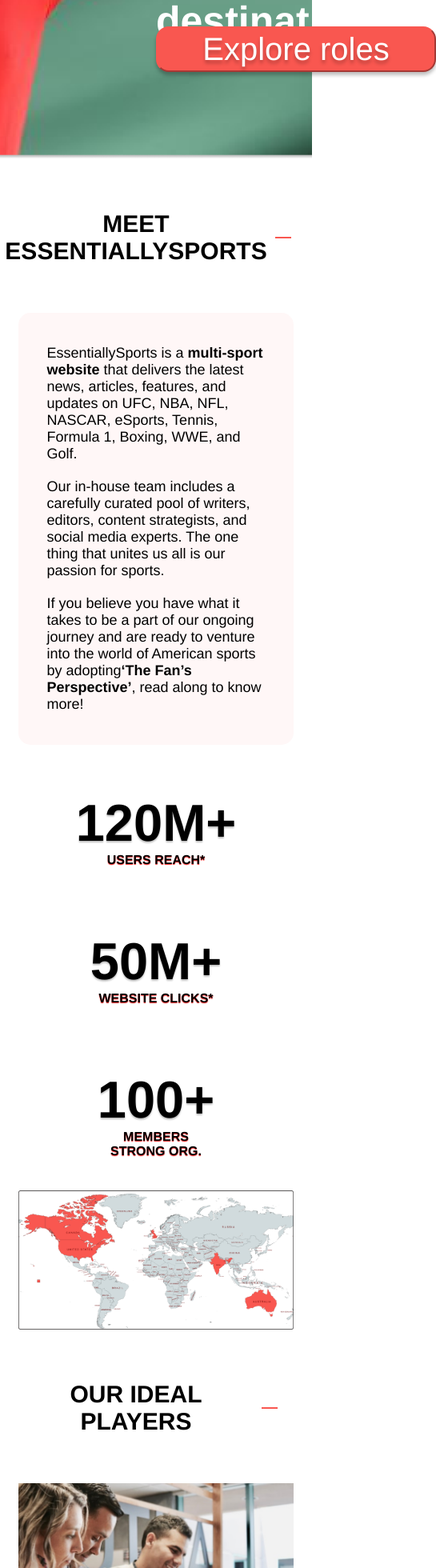
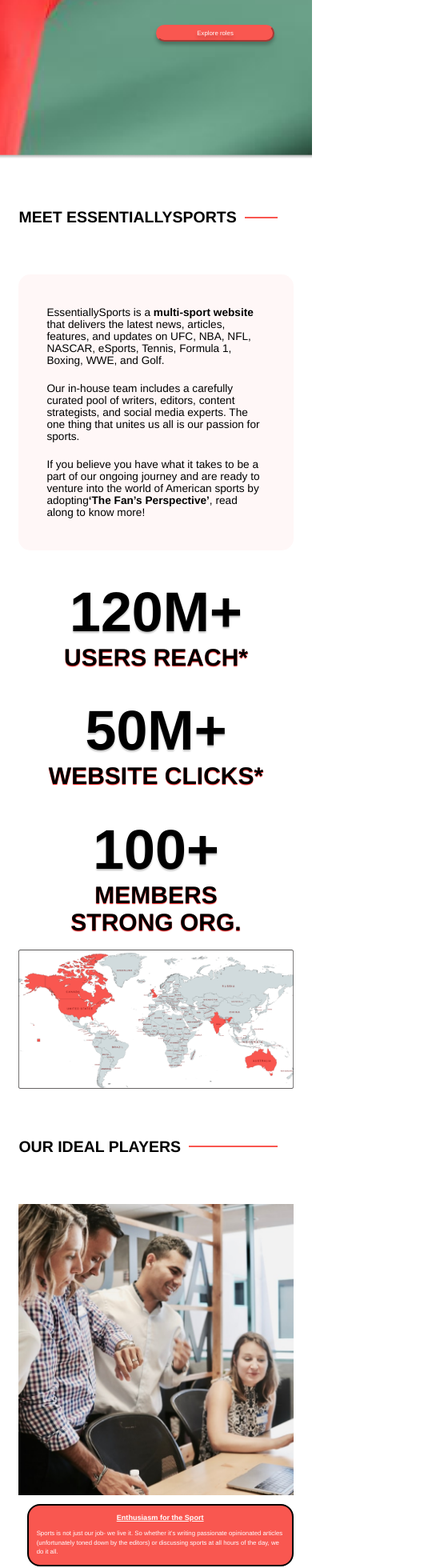
Before and after one commit to tomvsaji/essentiallySports, a Next.js app: page / in a window 390 px wide. Shown: the part 645-2605 px from the top of the page at 80% size, 545 px wide, since content can reach past the window. Built offline with nearby package versions, Linux system fonts and the light colour scheme.

Commit message:
Fixed some responsive issues till the 'what we offer'

```diff
--- a/pages/index.js
+++ b/pages/index.js
@@ -1,5 +1,4 @@
 import Head from "next/head";
-import Image from "next/image";
 import styles from "../styles/Home.module.css";
 import Navbar from "../components/navbar.js";
 import Link from "next/link";
--- a/styles/Home.module.css
+++ b/styles/Home.module.css
@@ -6,15 +6,15 @@
 }
 
 .jumbotron {
+    height: 100vh;
     width: 100%;
-    height: 100vh;
     object-fit: cover;
     z-index: -1;
 }
 
 .jumboText {
     position: absolute;
-    font-size: 50px;
+    font-size: 2.5rem;
     font-weight: 5000;
     line-height: 1.3;
     left: 50%;
@@ -23,12 +23,12 @@
 
 .jumboButton {
     position: absolute;
-    width: 350px;
+    width: 38vw;
     height: auto;
     padding: 1%;
     left: 50%;
     top: 80%;
-    font-size: 40px;
+    font-size: 2rem;
     text-align: center;
     text-shadow: 0px 4px 4px rgba(0, 0, 0, 0.25);
     color: #FFFFFF;
@@ -49,7 +49,7 @@
     justify-content: center;
     align-items: center;
     text-align: center;
-    font-size: 30px;
+    font-size: 2rem;
     font-weight: 600;
     margin: 60px auto;
 }
@@ -63,7 +63,7 @@
 }
 
 .textOne {
-    font-size: 18px;
+    font-size: 1.5rem;
     background-color: #FFF7F7;
     padding: 30px 25px;
     border-radius: 15px;
@@ -84,11 +84,11 @@
     display: flex;
     flex-direction: column;
     align-items: center;
-    margin: 40px;
+    margin: 5%;
 }
 
 .num {
-    font-size: 65px;
+    font-size: 70px;
     font-weight: 700;
     text-shadow: 0 2px 2px rgba(0, 0, 0, 0.25);
 }
@@ -96,6 +96,7 @@
 .text {
     font-weight: 700;
     text-shadow: 0 0.5px 1px #FF2626;
+    font-size: 30px;
 }
 
 .globe{
@@ -138,7 +139,7 @@
 }
 
 .item1 {
-    height: 200px;
+    min-height: 200px;
     border: 2px solid black;
     border-radius: 16px;
     background-color: var(--clr-esRed);
@@ -159,17 +160,6 @@
     padding: 3%;
 }
 
-@media only screen and (max-width: 1100px) {
-    .containerOne {
-        flex-direction: column;
-    }
-
-    .containerOne img {
-        margin-bottom: 3%;
-        width: 100%;
-        height: 100%;
-    }
-}
 
 .containerTwo {
     display: flex;
@@ -221,13 +211,54 @@
 }
 
 @media only screen and (max-width: 1100px) {
+
+    .textOne {
+        font-size: 3.5rem;
+    }
+
+    .intro {
+       font-size: 5rem;
+    }
+
+    .containerOne {
+        flex-direction: column;
+    }
+
+    .containerOne img {
+        margin-bottom: 3%;
+        width: 100%;
+        height: 100%;
+    }
+
+    .containerOneFacts{
+        font-size: 2rem;
+    }
+
+    .containerTwoFacts{
+        font-size: 2rem;
+
+    }
+
     .containerTwo {
         flex-direction: column;
     }
+
     .containerTwo img {
         margin: 3%;
         width: 100%;
         height: 100%;
+    }
+
+    .item1 {
+        min-height: auto;
+    }
+
+    .item3 {
+        min-height: auto;
+    }
+
+    .itemBottom {
+        min-height: auto;
     }
 }
 
@@ -373,8 +404,6 @@
 @media only screen and (max-width: 1100px) {
 
     .details {
-        display: flex;
-        flex-direction: column;
         margin: 60px;
     }
 }
--- a/styles/globals.css
+++ b/styles/globals.css
@@ -5,6 +5,10 @@
   box-sizing:border-box;
 }
 
+html {
+  font-size: 1vw;
+}
+
 :root{
   --clr-esRed: #F95750
 }
```
